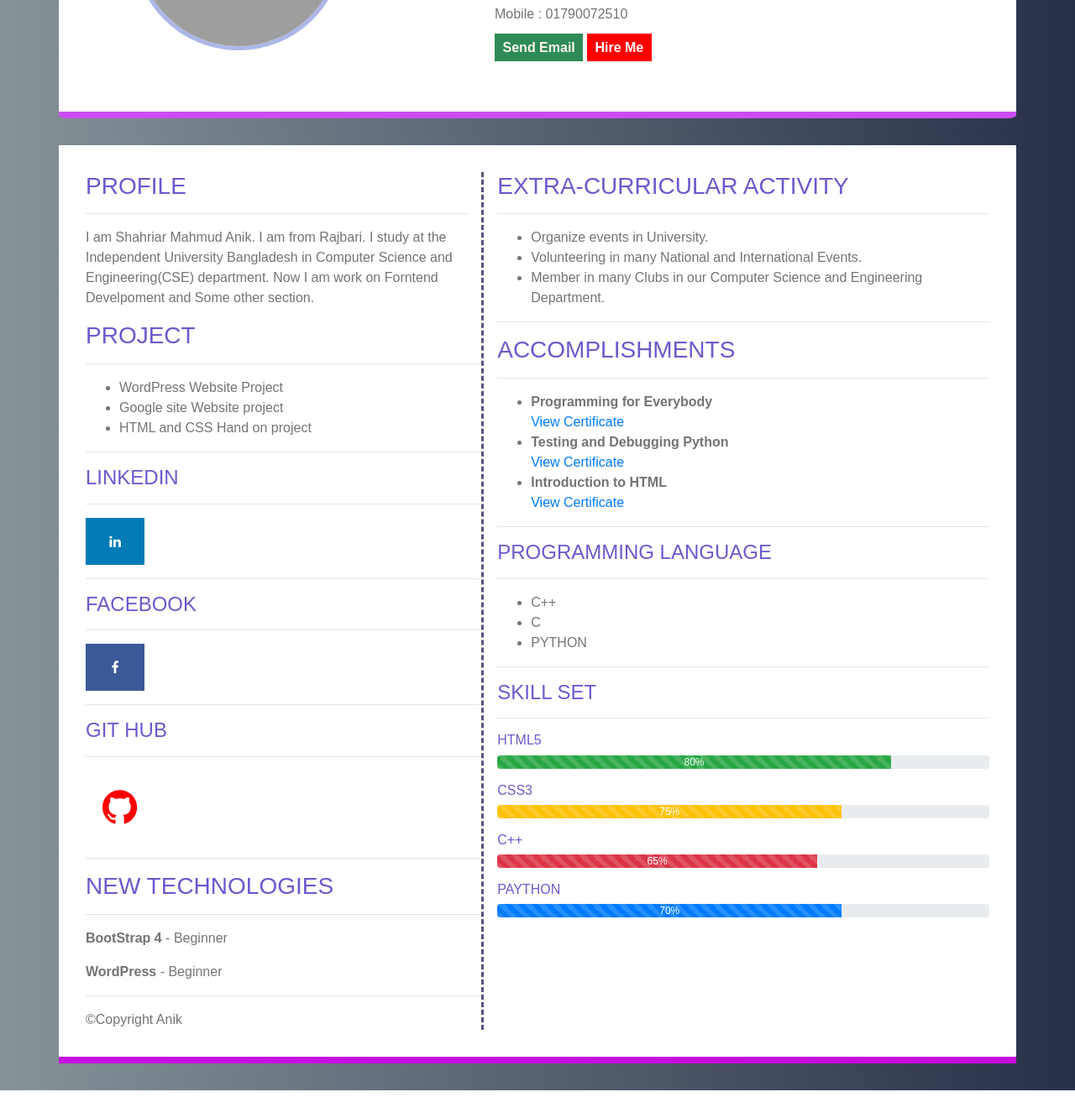
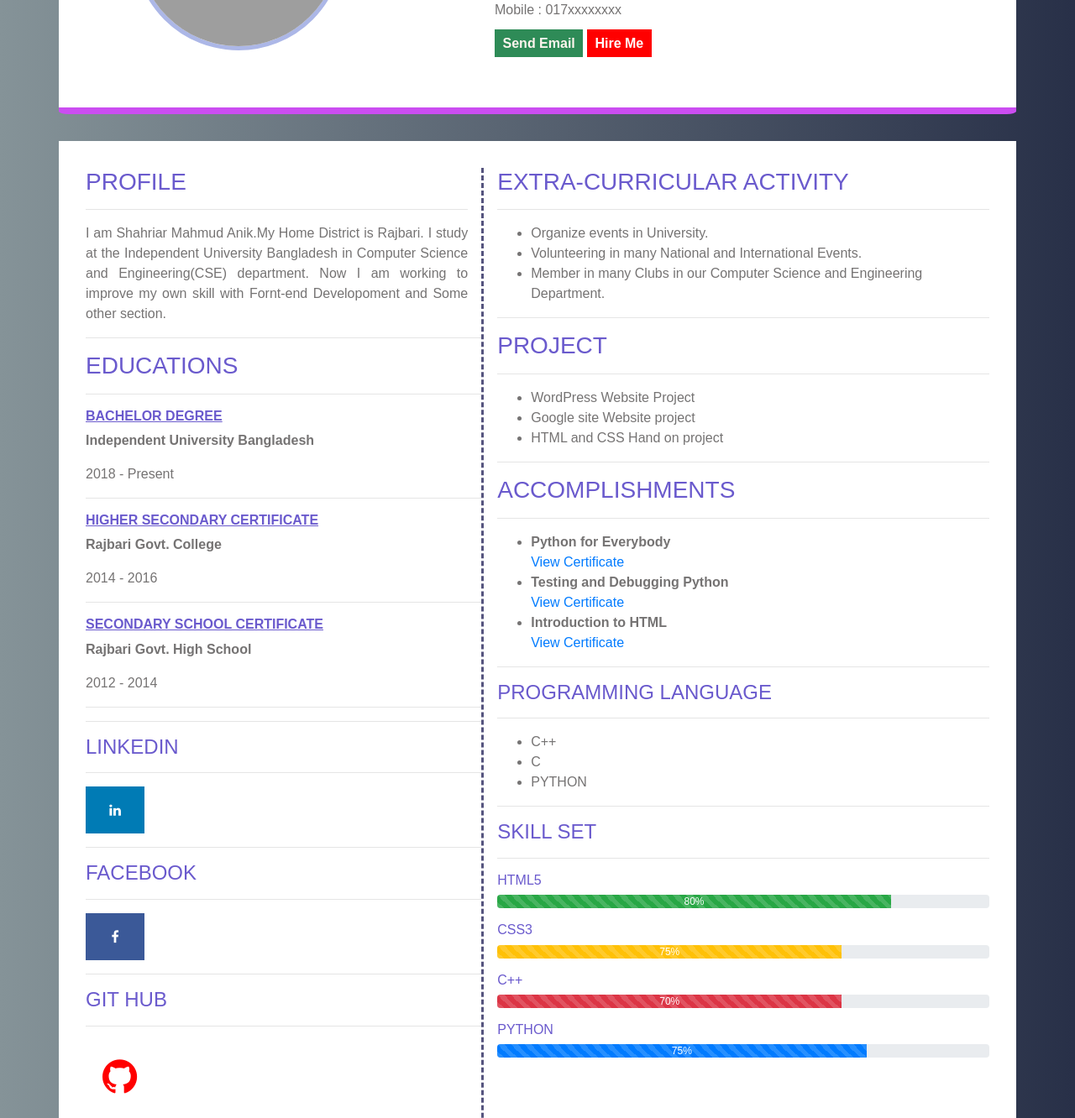
Before and after one commit to anik904/My-Digital-CV, a plain HTML site: page index.html in a window 1280 px wide. Shown: the part 254-1586 px from the top of the page at 84% size. Before the commit the page ends 1553 px from the top, so only its background shows below. Drawn offline with nearby package versions, Linux system fonts and the light colour scheme; grey boxes are pictures that could not be loaded.

Commit message:
third commit

```diff
--- a/index.html
+++ b/index.html
@@ -19,12 +19,12 @@
        <!-- profile breaf -->
        <div class="head-section-bio">
            <h1>Shahriar Mahmud Anik</h1>
-           <h3>Junior Web Designer</h3>
+           <h4>Junior Fornt-end Developer</h4>
            <hr/>
            <p></p>
 
            <span>Email: shahriarmahmud904@gmail.com</span> <p></p>
-           <span>Mobile : 01790072510</span>  <p></p>
+           <span>Mobile : 017xxxxxxxx</span>  <p></p>
            <a class="email" href="https://mail.google.com/mail/u/2/#inbox" target="_blank">Send Email</a>
 
            <a class="cv" href="https://smanik.xyz/wp" target="_blank">Hire me</a>
@@ -38,20 +38,33 @@
                 <h3>Profile</h3>
                 <hr/>
                 <p>
-                    I am Shahriar Mahmud Anik. I am from Rajbari. I study at
+                    I am Shahriar Mahmud Anik.My Home District is Rajbari. I study at
                     the Independent University Bangladesh in Computer Science and Engineering(CSE) department.
-                    Now I am work on Forntend Develpoment and Some other section.
+                    Now I am working to improve my own skill with Fornt-end Developoment and Some other section.
                 </p>
+            </div> <hr>
+            <div class="">
+                <h3>Educations</h3> <hr>
+                    <h6> <b  class="text-dec">Bachelor Degree</b> </h6>
+                    <p> <b>Independent University Bangladesh</b></p>
+                    <span>2018 - Present</span> <hr>
+                    <h6> <b  class="text-dec"> Higher Secondary Certificate</b></h6>
+                    <p> <b>Rajbari Govt. College</b></p>
+                    <span>2014 - 2016</span> <hr>
+                    <h6>  <b  class="text-dec"> Secondary School Certificate</b> </h6>
+                    <p> <b>Rajbari Govt. High School</b></p>
+                    <span>2012 - 2014</span> <hr>
+
+
+                <!-- <ul>
+                <li></li>
+                <li></li>
+                <li></li>
+                </ul> -->
+
+
             </div>
-            <div>
-                <h3>Project</h3>
-                <hr/>
-                <ul>
-                    <li>WordPress Website Project </li>
-                    <li>Google site Website project</li>
-                    <li>HTML and CSS Hand on project</li>
-                </ul>
-            </div>
+
             <hr/>
             <div>
                 <h4>Linkedin</h4>
@@ -101,10 +114,20 @@
                         <li>Member in many Clubs in our Computer Science and Engineering Department.</li>
                     </ul>
                     <hr />
+                    <div>
+                        <h3>Project</h3>
+                        <hr/>
+                        <ul>
+                            <li>WordPress Website Project </li>
+                            <li>Google site Website project</li>
+                            <li>HTML and CSS Hand on project</li>
+                        </ul>
+                    </div> <hr>
+
                     <h3>Accomplishments</h3>
                     <hr/>
                     <ul>
-                        <li><b>Programming for Everybody</b></li>
+                        <li><b>Python for Everybody</b></li>
                     <a href="https://coursera.org/share/550fe3a6d0cf8b80ef1006605bf26bd2" target="_blank">View Certificate</a> <br/>
                     <li><b>Testing and Debugging Python</b></li>
                     <a href="https://coursera.org/share/cbfcbaeaaaf2aaf37b4cf793c17c211c" target="_blank">View Certificate</a> <br/>
@@ -143,15 +166,15 @@
                       <p></p>
                       <h6>C++</h6>
                       <div class="progress">
-                        <div class="progress-bar progress-bar-striped bg-danger progress-bar-animated" role="progressbar" style="width: 65%" aria-valuenow="65" aria-valuemin="0" aria-valuemax="100">
-                        65%
+                        <div class="progress-bar progress-bar-striped bg-danger progress-bar-animated" role="progressbar" style="width: 70%" aria-valuenow="70" aria-valuemin="0" aria-valuemax="100">
+                        70%
                         </div>
                       </div>
                       <p></p>
-                      <h6>PAYTHON</h6>
+                      <h6>PYTHON</h6>
                       <div class="progress">
-                        <div class="progress-bar progress-bar-striped progress-bar-animated" role="progressbar" style="width: 70%" aira-valuenow="70" aria-valuemin="0" aria-valuemax="100">
-                        70%
+                        <div class="progress-bar progress-bar-striped progress-bar-animated" role="progressbar" style="width: 75%" aira-valuenow="75" aria-valuemin="0" aria-valuemax="100">
+                        75%
                         </div>
                       </div>
 
--- a/style.css
+++ b/style.css
@@ -86,6 +86,7 @@ h3,h4,h5,h6{
 }
 .left-contain{
     padding-right: 1em;
+    text-align: justify;
 
 }
 .left-content div {
@@ -205,6 +206,10 @@ h3,h4,h5,h6{
        align-content: center;
     }
 }
+.text-dec{
+    text-decoration: underline;
+
+}
 
 
 
```
